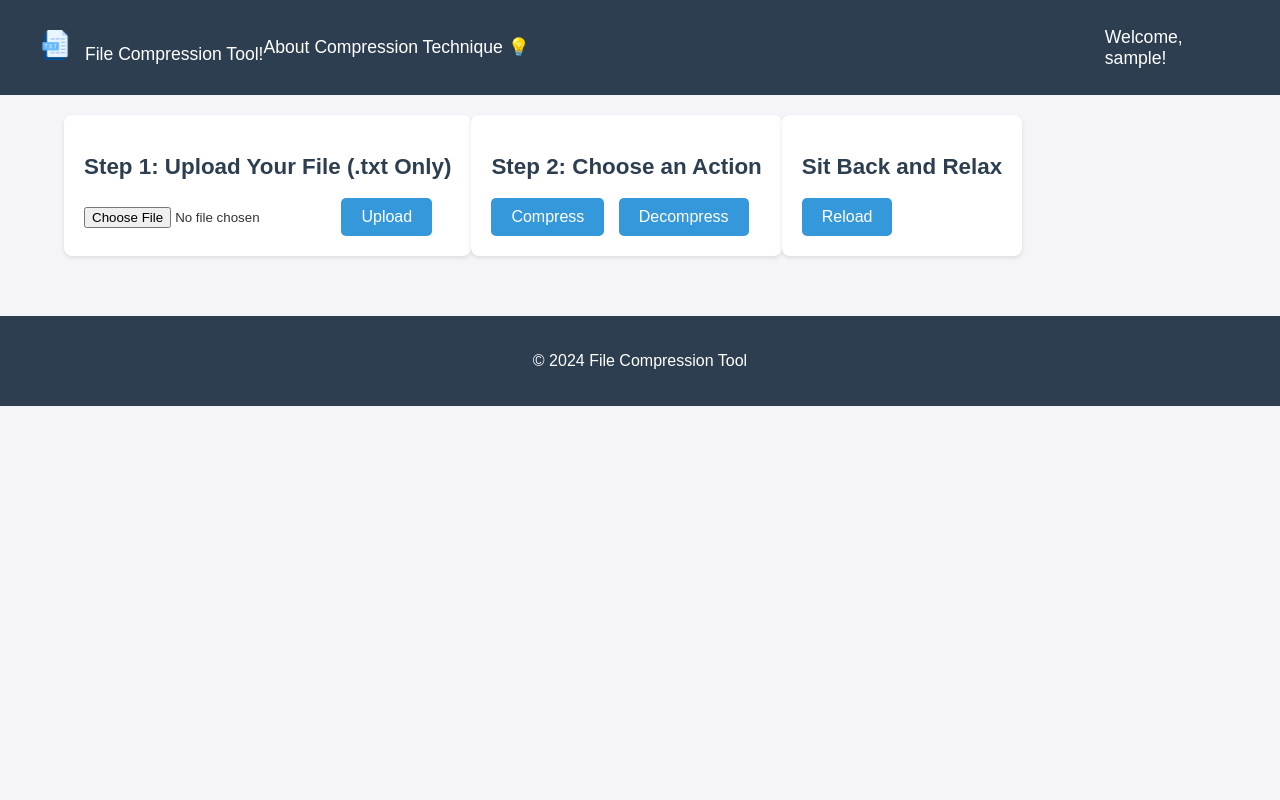
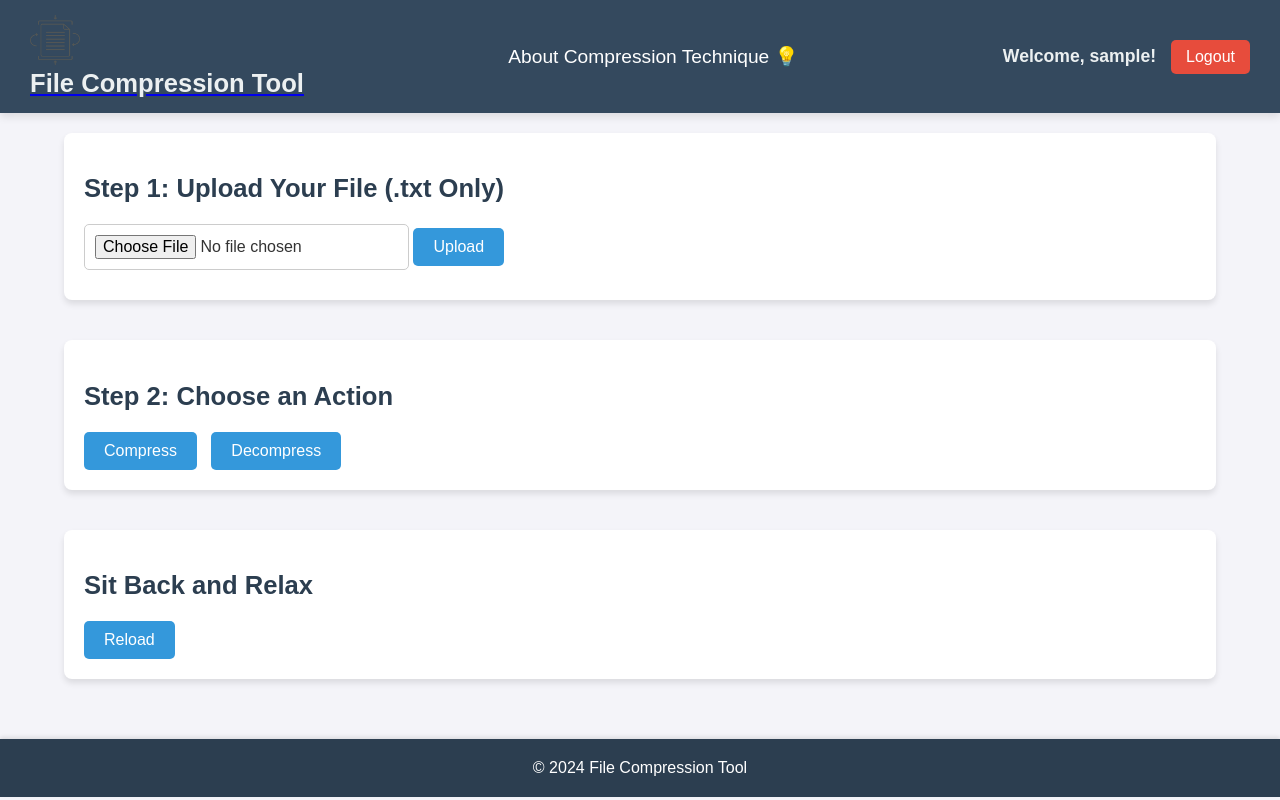
Before and after one commit to bishalxrauniyar/HuffmanCoding-CompressionDecompression, a PHP site: page /home.php in a window 1280 px wide. Run offline with PHP 8.4, Linux system fonts and the light colour scheme; the visitor is signed in with stand-in values (Sample User, id 1).

Commit message:
css added

```diff
--- a/home.php
+++ b/home.php
@@ -25,17 +25,20 @@ $username = $_SESSION['username'];
 
 <body>
     <nav class="navbar">
-        <div class="container">
-            <a href="index.html" class="navbar-brand">
-                <img src="assets/txt-logo.png" alt="logo" width="30" height="30">
-                File Compression Tool!
+        <div class="navbar-brand">
+            <a href="index.php">
+                <img src="assets/logo.png" alt="logo" width="50" height="50">
+                <h1>File Compression Tool</h1>
             </a>
-            <a href="info.html" target="_blank" class="nav-link">About Compression Technique 💡</a>
         </div>
 
-        <!-- Greeting container outside the .container to push it to the right -->
+        <div class="navbar-links">
+            <a href="info.html" target="_blank">About Compression Technique 💡</a>
+        </div>
+
         <div class="greeting-navbar">
-            <p>Welcome, <?php echo htmlspecialchars($username); ?>!</p>
+            <p>Welcome, <b><?php echo htmlspecialchars($username); ?>!</b></p>
+            <a href="logout.php">Logout</a>
         </div>
     </nav>
 
--- /dev/null
+++ b/logout.php
@@ -0,0 +1,3 @@
+<?php
+
+include_once("login.php");
--- a/style.css
+++ b/style.css
@@ -12,38 +12,82 @@ body {
     margin: 0 auto;
     padding: 20px;
     display: flex;
-    align-items: center;
+    flex-direction: column;
+    gap: 20px;
 }
 
 /* Navbar */
 .navbar {
-    background-color: #2c3e50;
-    padding: 10px 20px;
-    color: white;
+    background-color: #34495e;
+    padding: 15px 30px;
     display: flex;
     justify-content: space-between;
     align-items: center;
+    box-shadow: 0 4px 8px rgba(0, 0, 0, 0.1);
+    position: sticky;
+    top: 0;
+    z-index: 1000;
 }
 
-.navbar a {
+.navbar-brand {
+    display: flex;
+    align-items: center;
+    text-decoration: none;
     color: white;
-    text-decoration: none;
-    font-size: 1.1em;
 }
 
 .navbar-brand img {
-    margin-right: 10px;
+    margin-right: 15px;
+}
+
+.navbar-brand h1 {
+    font-size: 1.6rem;
+    font-weight: bold;
+    color: #ecf0f1;
+    margin: 0;
+}
+
+.navbar-links {
+    display: flex;
+    gap: 25px;
+}
+
+.navbar-links a {
+    color: white;
+    font-size: 1.2rem;
+    text-decoration: none;
+    transition: color 0.3s ease;
+}
+
+.navbar-links a:hover {
+    color: #f39c12;
 }
 
 .greeting-navbar {
-    margin-left: auto;
-    padding-right: 20px;
+    display: flex;
+    align-items: center;
+    gap: 15px;
+    font-size: 1.1rem;
+    color: #ecf0f1;
 }
 
 .greeting-navbar p {
+    margin: 0;
+    font-weight: bold;
+}
+
+.greeting-navbar a {
+    padding: 8px 15px;
+    background-color: #e74c3c;
     color: white;
-    font-size: 1.1em;
-    margin: 0;
+    border-radius: 5px;
+    text-decoration: none;
+    font-size: 1rem;
+    transition: background-color 0.3s ease;
+}
+
+.greeting-navbar a:hover {
+    background-color: #c0392b;
 }
 
 /* Sections */
@@ -52,12 +96,25 @@ body {
     border-radius: 8px;
     padding: 20px;
     margin-bottom: 20px;
-    box-shadow: 0 2px 4px rgba(0, 0, 0, 0.1);
+    box-shadow: 0 4px 6px rgba(0, 0, 0, 0.1);
+    transition: transform 0.3s ease;
+}
+
+.step:hover {
+    transform: translateY(-5px);
 }
 
 h2 {
-    font-size: 1.4em;
+    font-size: 1.6em;
     color: #2c3e50;
+}
+
+input[type="file"] {
+    padding: 10px;
+    font-size: 1em;
+    border: 1px solid #ccc;
+    border-radius: 5px;
+    margin-bottom: 10px;
 }
 
 /* Buttons */
@@ -69,11 +126,12 @@ h2 {
     border-radius: 5px;
     cursor: pointer;
     font-size: 1em;
-    transition: background-color 0.3s ease;
+    transition: background-color 0.3s ease, transform 0.3s ease;
 }
 
 .btn:hover {
     background-color: #2980b9;
+    transform: translateY(-2px);
 }
 
 .action-btn {
@@ -87,4 +145,27 @@ footer {
     background-color: #2c3e50;
     color: white;
     margin-top: 20px;
+    box-shadow: 0 -2px 4px rgba(0, 0, 0, 0.1);
 }
+
+footer p {
+    margin: 0;
+}
+
+/* Responsive */
+@media (max-width: 768px) {
+    .container {
+        width: 100%;
+        padding: 15px;
+    }
+
+    .navbar {
+        flex-direction: column;
+        gap: 10px;
+    }
+
+    .navbar-links {
+        flex-direction: column;
+        gap: 10px;
+    }
+}
```
Also changed, not shown: assets/logo.png (added).
